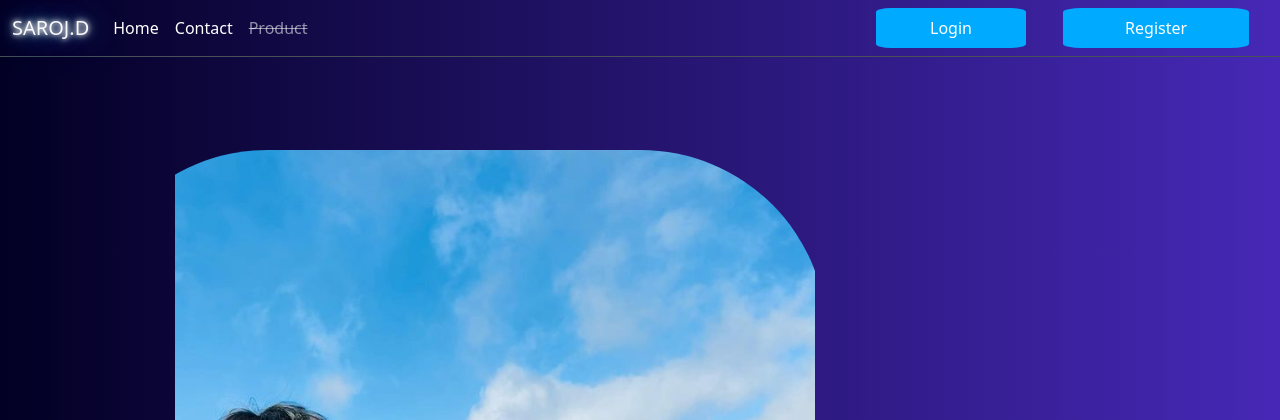
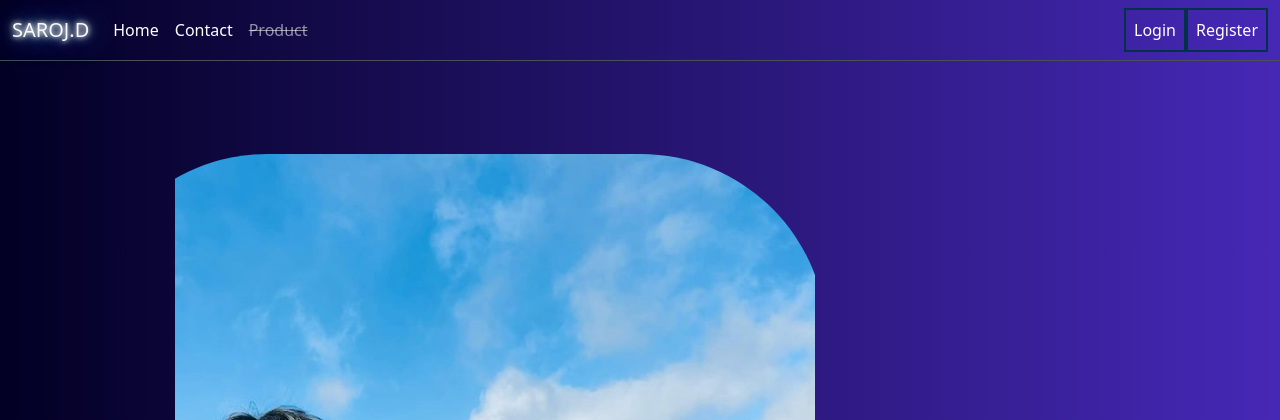
Before and after one commit to SarojDahal4/Saroj_dahal, a Django app: page /about/ in a window 1280 px wide. Shown: the top 420 px of the page. Run offline with Django 5.2, Linux system fonts and the light colour scheme.

Commit message:
change some db

```diff
--- a/app/templates/app/header.html
+++ b/app/templates/app/header.html
@@ -7,7 +7,7 @@
     <link href="https://cdn.jsdelivr.net/npm/bootstrap@5.3.3/dist/css/bootstrap.min.css" rel="stylesheet" integrity="sha384-QWTKZyjpPEjISv5WaRU9OFeRpok6YctnYmDr5pNlyT2bRjXh0JMhjY6hW+ALEwIH" crossorigin="anonymous">
     <script src="https://cdn.jsdelivr.net/npm/bootstrap@5.3.3/dist/js/bootstrap.bundle.min.js" integrity="sha384-YvpcrYf0tY3lHB60NNkmXc5s9fDVZLESaAA55NDzOxhy9GkcIdslK1eN7N6jIeHz" crossorigin="anonymous"></script>
 
-    <title>Document</title>
+    <title>Saroj.Dahal</title>
     <style>
      .glow-text {
     color: #ffffff; /* Base text color */
@@ -21,23 +21,29 @@
 }
 
 .log{
-  margin-left: 1vh;
-  margin-right: 1vh;
-  background-color: #00aaff;
-  border-radius: 10%;
-  min-width: 8vh;
-  max-height: 4vh;
+  border:2px #033147 solid;
+  display: flex;
+  justify-content: center;
   text-align: center;
 }
 .reg{
-  margin-left: 1vh;
-  margin-right: 1vh;
-  background-color: #00aaff;
-  border-radius: 10%;
-  min-width: 10vh;
-  max-height: 4vh;
+  border:2px #033147 solid;
+  display: flex;
+  justify-content: center;
   text-align: center;
+
 }
+.log:hover {
+  background-color: #084969;
+  box-shadow: 0 4px 5px rgba(0, 170, 255, 0.5);
+  transition: background-color 0.3s ease, box-shadow 0.3s ease;
+}
+.reg:hover {
+  background-color: #084969;
+  box-shadow: 0 4px 5px rgba(0, 170, 255, 0.5);
+  transition: background-color 0.3s ease, box-shadow 0.3s ease;
+}
+
 
     </style>
 </head>
--- a/app/templates/app/index.html
+++ b/app/templates/app/index.html
@@ -4,7 +4,7 @@
 <head>
     <meta charset="UTF-8">
     <meta name="viewport" content="width=device-width, initial-scale=1.0">
-    <title>Main</title>
+    <title>Saroj.Dahal</title>
 
     <link rel="stylesheet" href="https://cdnjs.cloudflare.com/ajax/libs/font-awesome/6.0.0-beta3/css/all.min.css">
     <link href="https://cdn.jsdelivr.net/npm/bootstrap@5.3.3/dist/css/bootstrap.min.css" rel="stylesheet" integrity="sha384-QWTKZyjpPEjISv5WaRU9OFeRpok6YctnYmDr5pNlyT2bRjXh0JMhjY6hW+ALEwIH" crossorigin="anonymous">
--- a/sarose/settings.py
+++ b/sarose/settings.py
@@ -21,7 +21,7 @@ from decouple import config
 DATABASES = {
 
 
-    'default': dj_database_url.config(default=os.environ.get('DATABASE_URL'))
+    'default': dj_database_url.config(default='postgres://localhost')
 }
 
 
```
Also changed, not shown: requirements.txt (line endings or trailing spaces), 3 other files.
